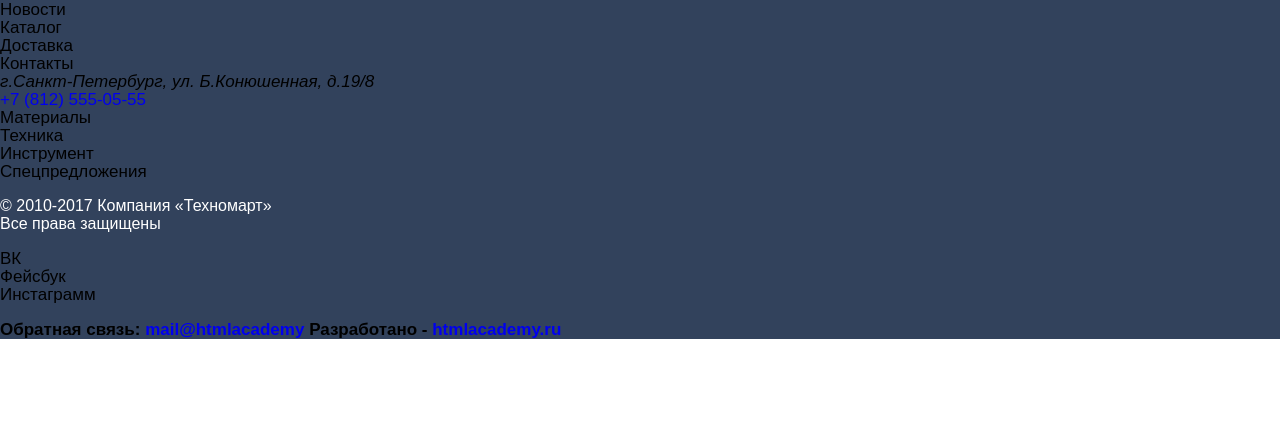
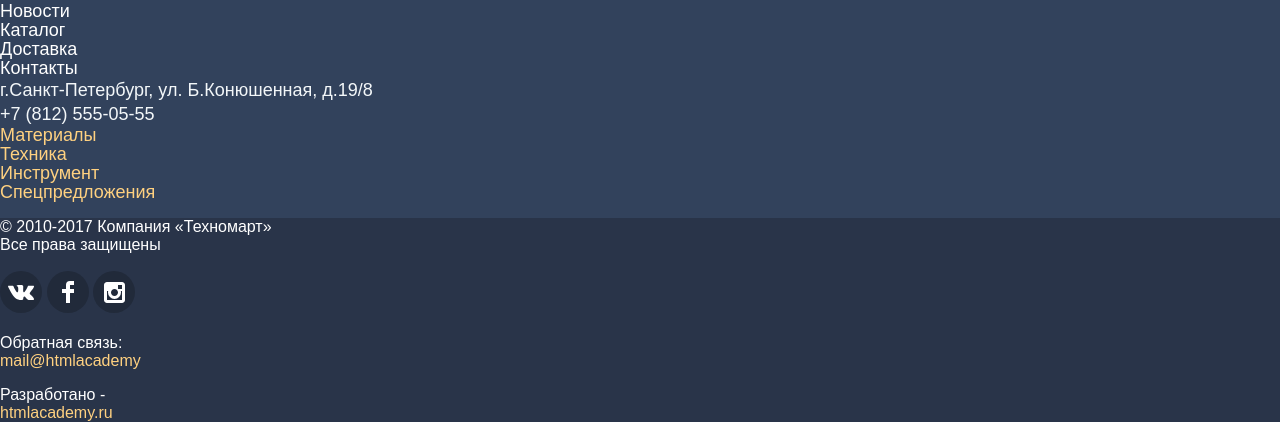
Before and after one commit to Nemchinov01/308327-technomart-25, a plain HTML site: page catalog.html in a window 1280 px wide. Shown: the part 4330-4768 px from the top of the page. Before the commit the page ends 4669 px from the top, so only its background shows below. Drawn offline with Linux system fonts and the light colour scheme; a web font is replaced by a local one.

Commit message:
footer catalog

```diff
--- a/catalog.html
+++ b/catalog.html
@@ -249,23 +249,45 @@
                             <!-- Здесь заканчивается Main -->
 
                             <footer class="main-footer">
+                                    <section class="main-footer-up">
                                         <img src="img/logo-footer.png" width="220" height="68" alt="Логотип Техномарт">
                                         <ul class="main-footer-navigation-list">
-            <li class="main-footer-navigation-item">Компания</li>
-            <li class="main-footer-navigation-item">Новости</li>
-            <li class="main-footer-navigation-item">Каталог</li>
-            <li class="main-footer-navigation-item">Доставка</li>
-            <li class="main-footer-navigation-item">Контакты</li>
+                                            <li class="main-footer-navigation-item">
+                                                <a href="#">Компания</a>
+                                            </li>
+                                            <li class="main-footer-navigation-item">
+                                                <a href="#"">Новости</a>
+                                            </li>
+                                            <li class="main-footer-navigation-item">
+                                                <a href="#">Каталог</a>
+                                            </li>
+                                            <li class="main-footer-navigation-item">
+                                                <a href="#">Доставка</a>
+                                            </li>
+                                            <li class="main-footer-navigation-item">
+                                                <a href="#">Контакты</a>
+                                            </li>
                                         </ul>
-        <address> г.Санкт-Петербург, ул. Б.Конюшенная, д.19/8 </address>
-        <a href="tel: +78125550555">+7 (812) 555-05-55</a>
+                                        <address class="footer-address">
+                                            г.Санкт-Петербург, ул. Б.Конюшенная, д.19/8
+                                        </address>
+                                                <a class="footer-phone" href="tel: +78125550505"> +7 (812) 555-05-55</a>
                                         <ul class="main-footer-shop-list">
-            <li class="main-footer-shop-item">Материалы</li>
-            <li class="main-footer-shop-item">Техника</li>
-            <li class="main-footer-shop-item">Инструмент</li>
-            <li class="main-footer-shop-item">Спецпредложения</li>
+                                            <li class="main-footer-shop-item">
+                                                <a href="#">Материалы</a>
+                                            </li>
+                                            <li class="main-footer-shop-item">
+                                                <a href="#">Техника</a>
+                                            </li>
+                                            <li class="main-footer-shop-item">
+                                                <a href="#">Инструмент</a>
+                                            </li>
+                                            <li class="main-footer-shop-item">
+                                                <a href="#">Спецпредложения</a>
+                                            </li>
                                         </ul>
-
+                                    </section>
+                                    <section class="main-footer-down">
                                         <p class="main-footer-copyright">
                                             &copy; 2010-2017 Компания &laquo;Техномарт&raquo; <br>
                                             Все права защищены
@@ -273,18 +295,26 @@
 
                                         <div class="main-footer-social">
                                             <ul class="main-footer-social-list">
-                <li><a href="#" class="social-button" aria-label="Вконтакте"></a>ВК</li>
-                <li><a href="#" class="social-button" aria-label="Фейсбук"></a>Фейсбук</li>
-                <li><a href="#" class="social-button" aria-label="Инстаграмм"></a>Инстаграмм</li>
+                                                <li class="social-item">
+                                                    <a href="#" class="social-button social-button-vk" aria-label="Социальная сеть Вконтакте"></a>
+                                                </li>
+                                                <li class="social-item">
+                                                    <a href="#" class="social-button social-button-fb" aria-label="Социальная сеть Фейсбук"></a>
+                                                </li>
+                                                <li class="social-item">
+                                                    <a href="#" class="social-button social-button-insta" aria-label="Социальная сеть Инстаграмм">
+                                                    </a>
+                                                </li>
                                             </ul>
                                         </div>
 
-        <b> Обратная связь:
+                                        <p class="feedback"> Обратная связь: <br>
                                             <a href="mailto:mail@htmlacademy">mail@htmlacademy</a>
-        </b>
-        <b> Разработано -
+                                        </p>
+                                        <p class="feedback"> Разработано - <br>
                                             <a href="https://htmlacademy.ru/intensive/htmlcss">htmlacademy.ru</a>
-        </b>
+                                        </p>
+                                    </section>
                                 </footer>
                             </body>
 
```
Lines whose indentation alone changed are shown as unchanged.
